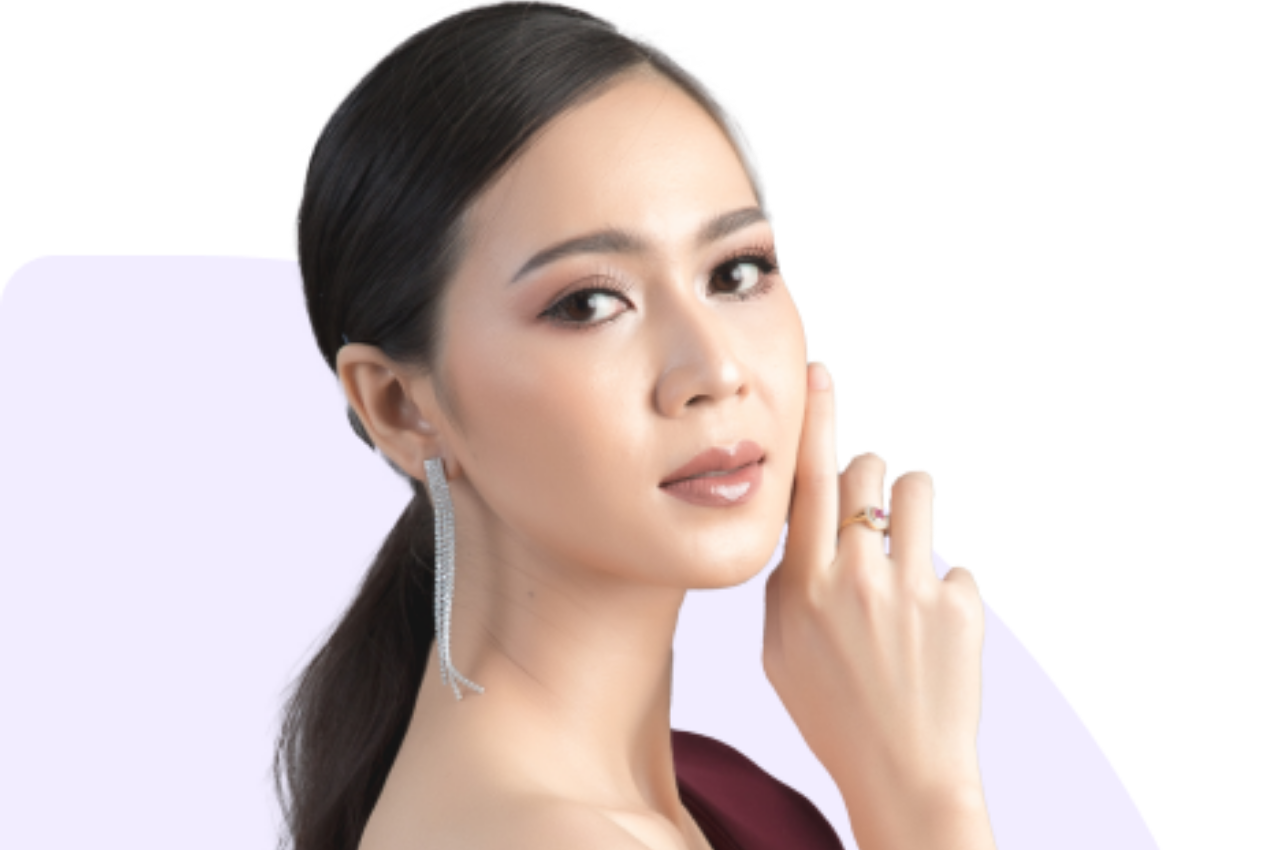
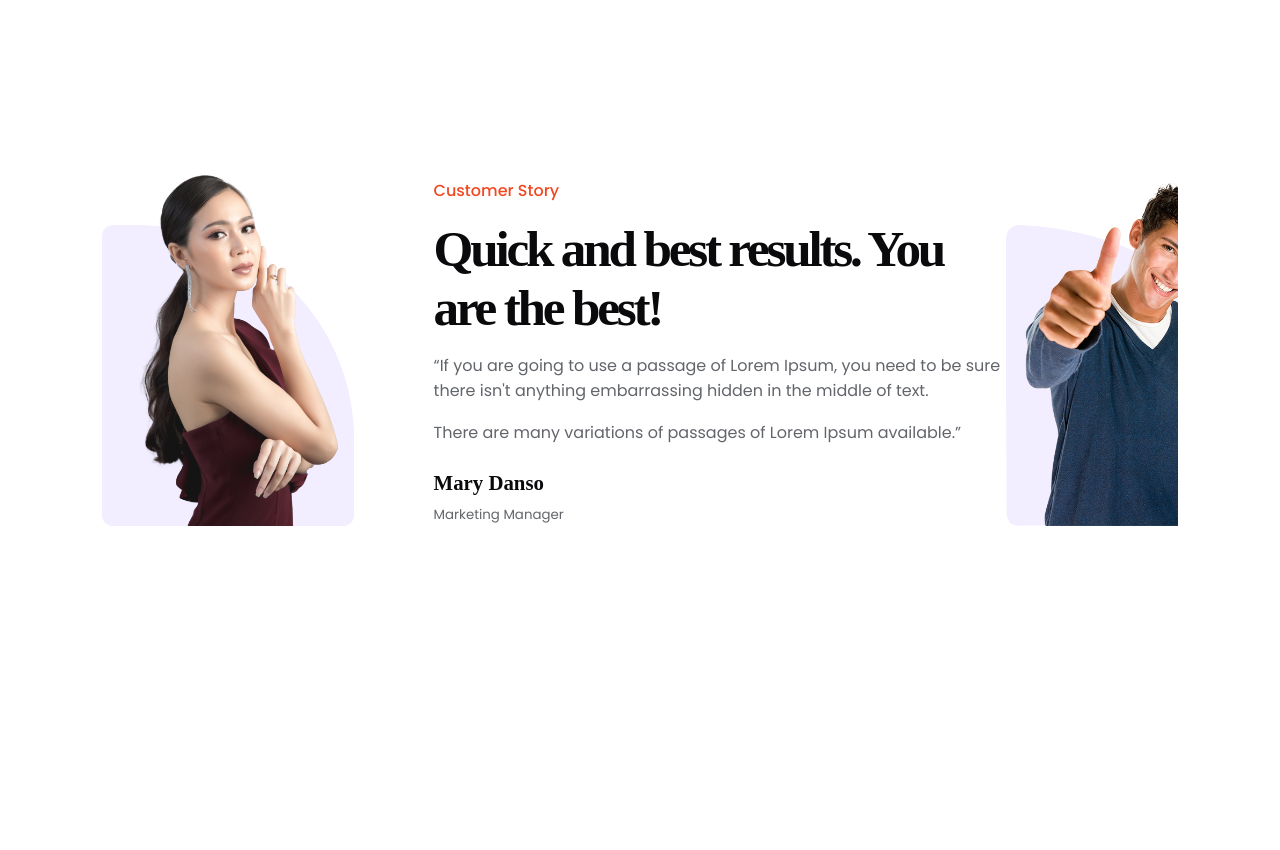
Before and after one commit to leerivera/beautysite, a plain HTML site: page index.html in a window 1280 px wide. Shown: the part 3450-4300 px from the top of the page. After the commit the page ends 4031 px from the top, so only its background shows below. Drawn offline with nearby package versions, Linux system fonts and the light colour scheme; a web font is replaced by a local one.

Commit message:
testimonial css

```diff
--- a/style.css
+++ b/style.css
@@ -432,3 +432,47 @@ nav {
   }
 
   /* end clients */
+
+  .swiper {
+    width: var(--width);
+    height: 100%;
+    margin-top: 12rem;
+  }
+
+  .swiper-wrapper {
+    width: var(--width);
+    margin-bottom: 3rem;
+  }
+
+  .swiper-slide {
+    display: flex;
+    align-items: center;
+    gap: 5rem;
+  }
+
+  .swiper-slide .details h4 {
+    color: var(--color-primary);
+    font-size: 1rem;
+  }
+
+  .swiper-slide .details h2 {
+    margin: 1rem 0;
+  }
+
+  .swiper-slide .details p {
+    margin-bottom: 1rem;
+  }
+
+  .swiper-slide .details h5 {
+    color: var(--color-black);
+    font-size: 1.3rem;
+    font-family: "Abhaya Libre", serif;
+    font-weight: 800;
+    margin: 1.6rem 0 0.4rem;
+  }
+
+  .swiper-pagination-bullet {
+    background: var(--color-primary);
+  }
+
+  /* end of testimonals */
```
Also changed, not shown: index.html (+5 -0 lines).
